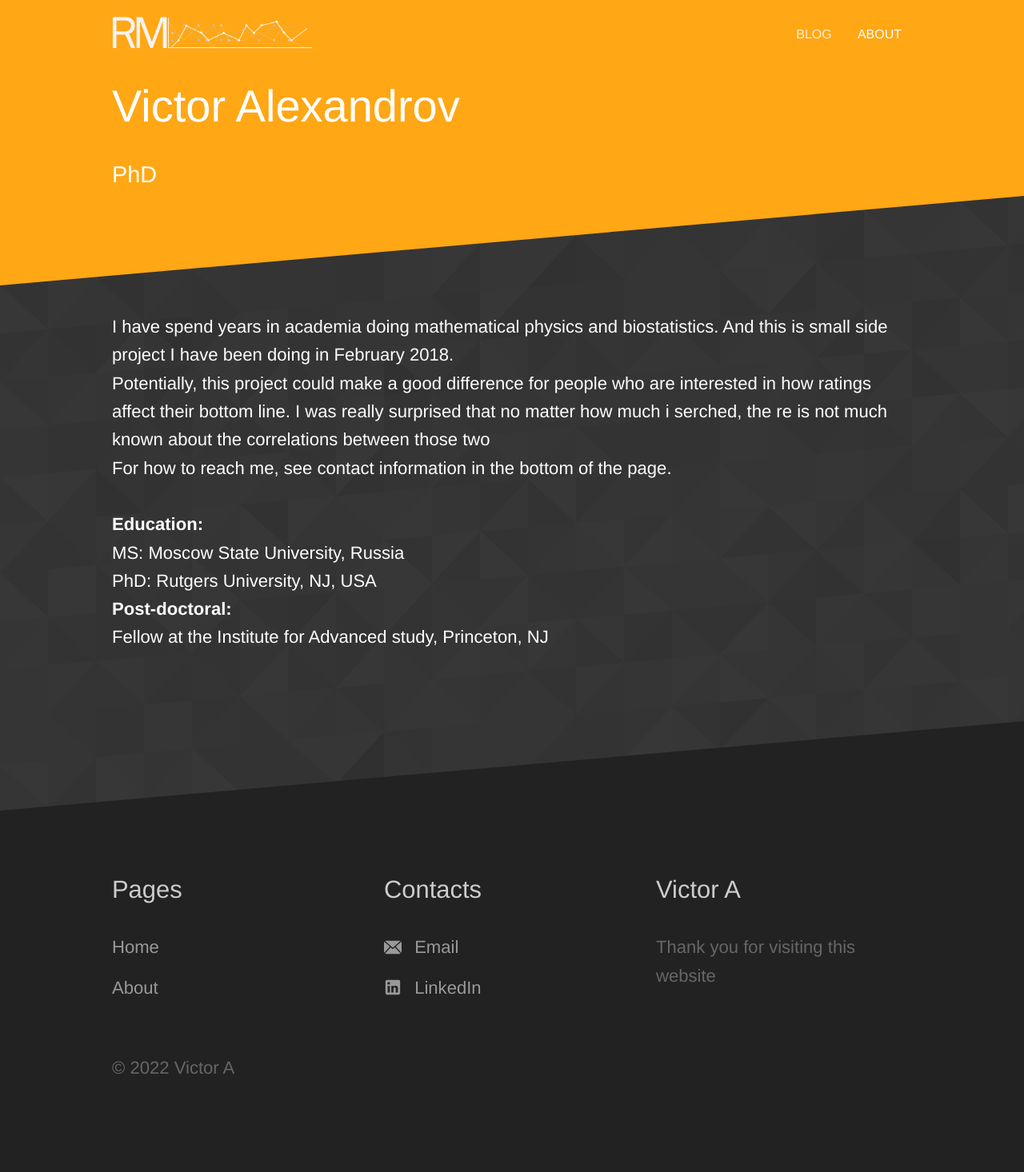
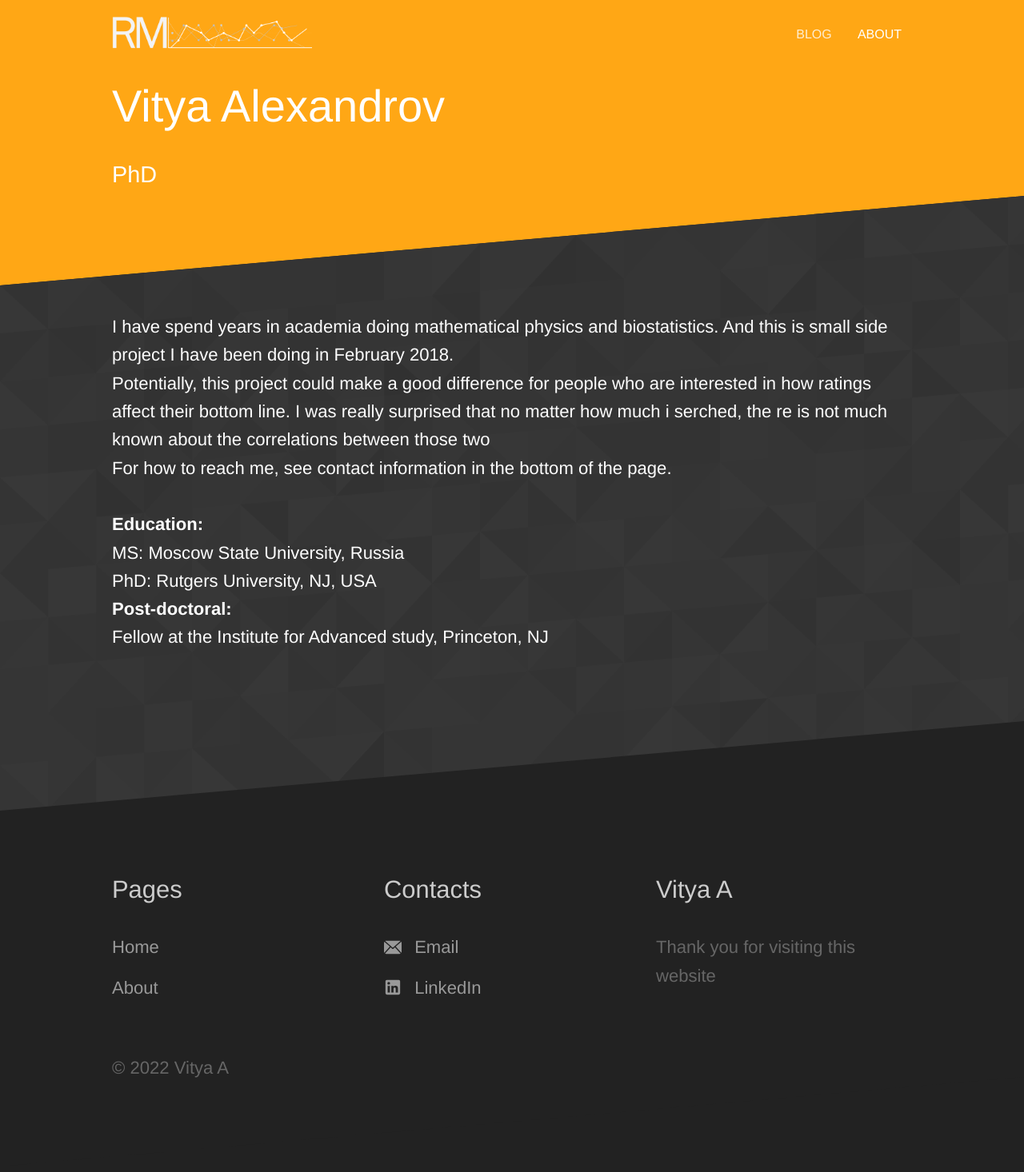
Before and after one commit to vityas/vityas.github.io, a Jekyll site: the page built from about.html, in a window 1280 px wide. Shown: the whole page at 80% size. Built offline with Jekyll 4.4.1, drawn with Linux system fonts in a browser that asks for light colours.

Commit message:
change to preferred name

```diff
--- a/_config.yml
+++ b/_config.yml
@@ -10,7 +10,7 @@ description: Review matters, description goes here
 
 # Author details for the jekyll-seo-tag gem
 author:
-  name: Victor A
+  name: Vitya A
   email: vitya.alexandrov@gmail.com
   twitter: # twitter username without the @ symbol
 
--- a/_data/company.yml
+++ b/_data/company.yml
@@ -1,4 +1,4 @@
-title: Victor A
+title: Vitya A
 description: Thank you for visiting this website
 contact_email_address: contact@example.com
 contact_phone_number:
--- a/about.html
+++ b/about.html
@@ -1,6 +1,6 @@
 ---
 title: About
-heading: Victor Alexandrov
+heading: Vitya Alexandrov
 subtitle: PhD
 ---
 
```
Also changed, not shown: _posts/2018-02-20-correlations.md (+1 -1 lines).
